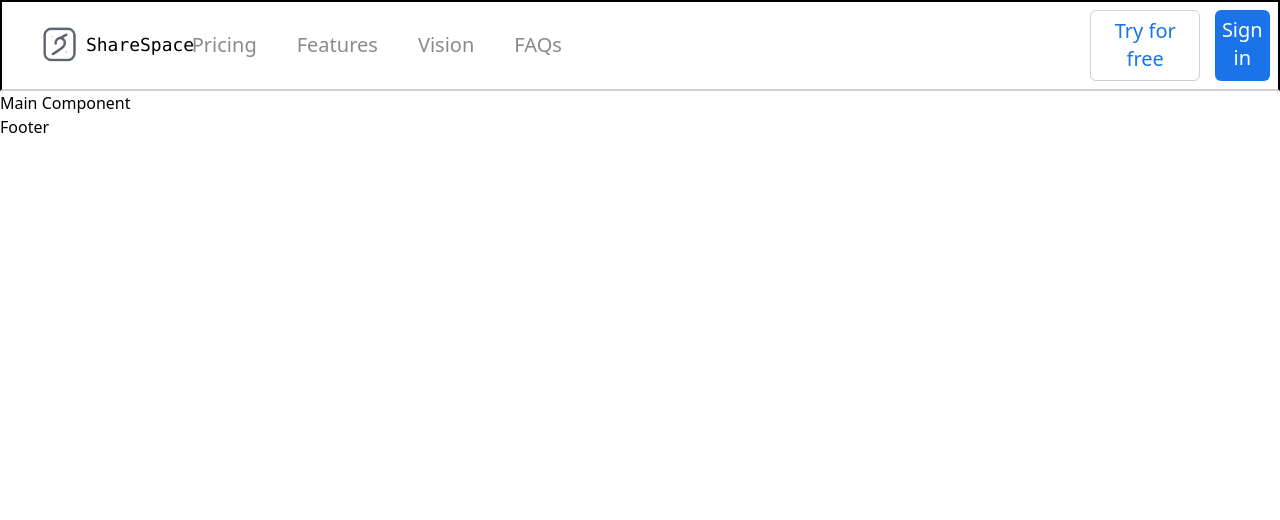
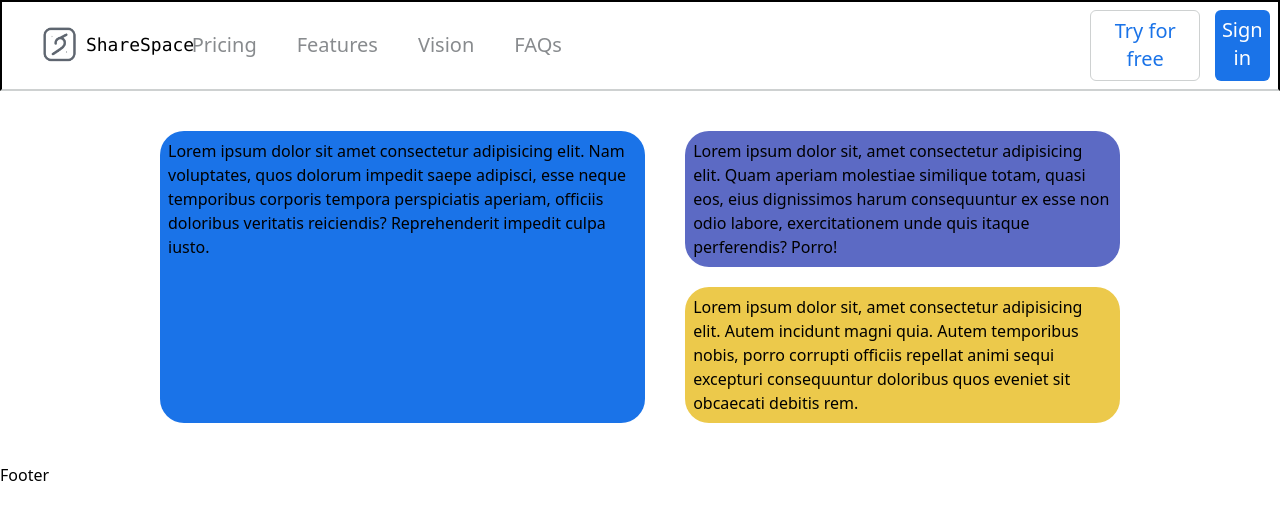
Before and after one commit to Dev-x-Dsa/Share-Space, a React (Create React App) app in the folder sharespace/: page / in a window 1280 px wide. Shown: the top 520 px of the page. Built offline with nearby package versions, Linux system fonts and the light colour scheme.

Commit message:
changes done

```diff
--- a/sharespace/src/components/MainComponent.jsx
+++ b/sharespace/src/components/MainComponent.jsx
@@ -1,8 +1,18 @@
 const MainComponent=()=>{
-    return (<div className="bg-red-700">
-        <p>
-            Main Component
-        </p>
+    return (<div className="bg-red-700 py-10">
+        <div className="flex w-3/4 mx-auto gap-x-10">
+            <div className="bg-blue rounded-3xl p-2">
+                Lorem ipsum dolor sit amet consectetur adipisicing elit. Nam voluptates, quos dolorum impedit saepe adipisci, esse neque temporibus corporis tempora perspiciatis aperiam, officiis doloribus veritatis reiciendis? Reprehenderit impedit culpa iusto.
+            </div>
+            <div className="flex flex-col gap-y-5">
+                <div className="bg-primary rounded-3xl p-2">
+                    Lorem ipsum dolor sit, amet consectetur adipisicing elit. Quam aperiam molestiae similique totam, quasi eos, eius dignissimos harum consequuntur ex esse non odio labore, exercitationem unde quis itaque perferendis? Porro!
+                </div>
+                <div className="bg-secondary rounded-3xl p-2">
+                    Lorem ipsum dolor sit, amet consectetur adipisicing elit. Autem incidunt magni quia. Autem temporibus nobis, porro corrupti officiis repellat animi sequi excepturi consequuntur doloribus quos eveniet sit obcaecati debitis rem.
+                </div>
+            </div>
+        </div>
     </div>)
 }
 
```
